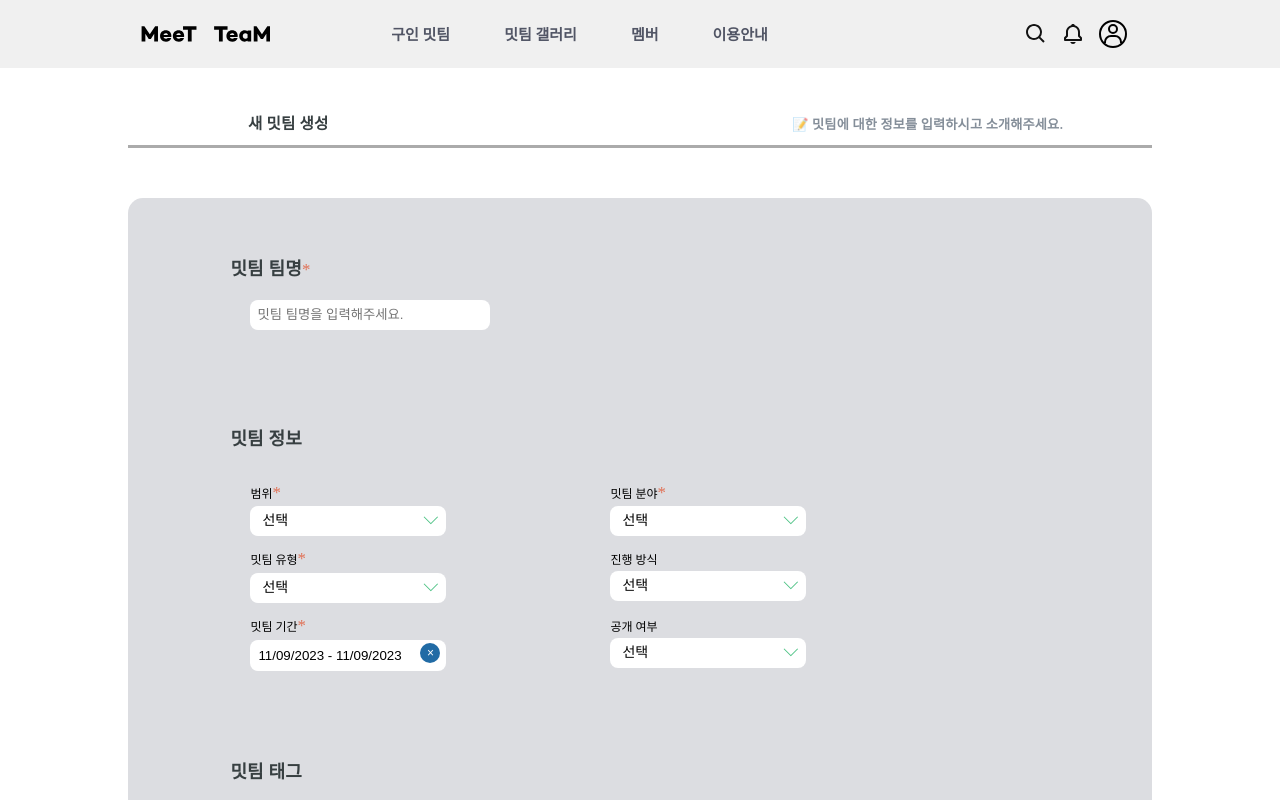
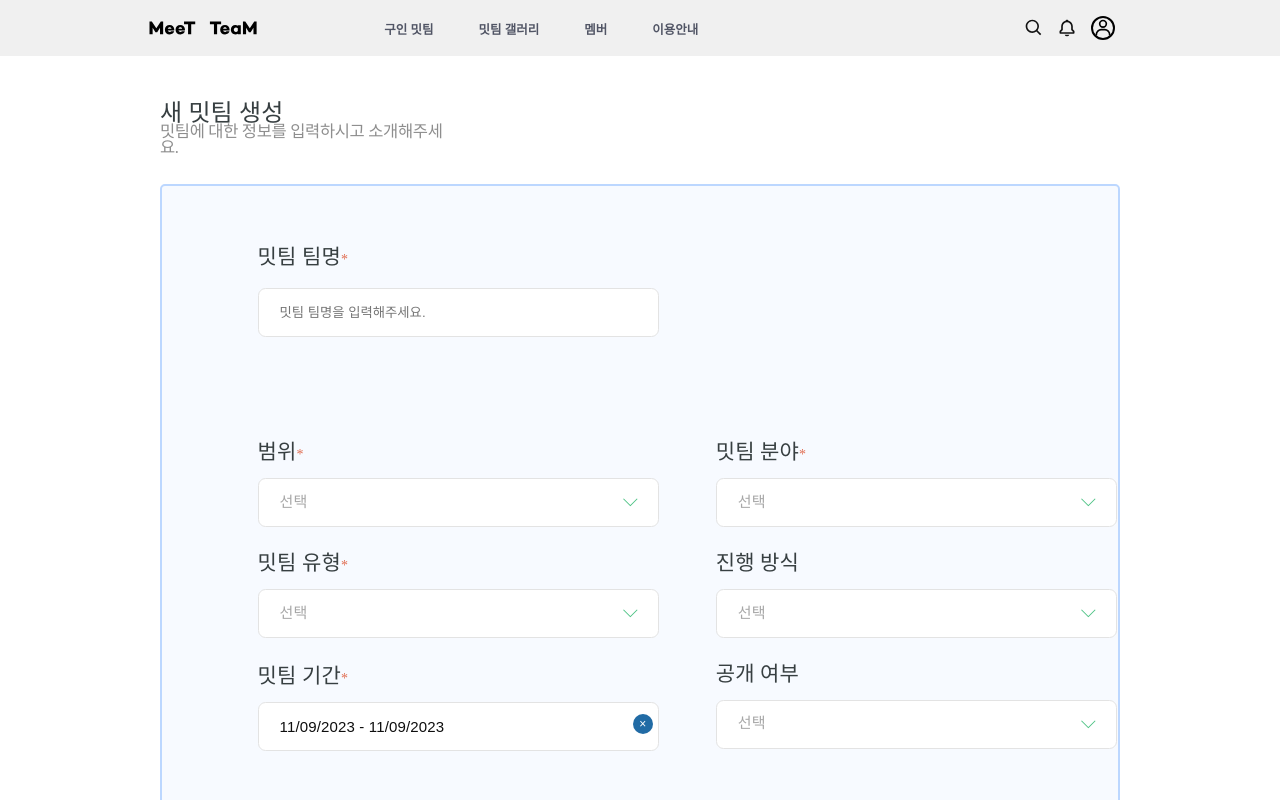
Before and after one commit to kimsuyeon0916/MeeTeam_FrontEnd, a React (Vite) app: page /create in a window 1280 px wide. Shown: the top 800 px of the page. Built offline with nearby package versions, Linux system fonts and the light colour scheme.

Commit message:
style: 밋팀정보 디자인 수정

```diff
--- a/src/components/Header/Header.styled.ts
+++ b/src/components/Header/Header.styled.ts
@@ -17,7 +17,7 @@ const Header = styled.div`
 		justify-content: flex-end;
 		align-items: center;
 		flex-shrink: 0;
-		margin-left: 11%;
+		margin-left: 14.88rem;
 		cursor: pointer;
 
 		.header__logo--bridge {
--- a/src/components/customSelect/CustomSelect.styled.ts
+++ b/src/components/customSelect/CustomSelect.styled.ts
@@ -6,40 +6,52 @@ interface ISelectOptionsProps {
 
 const CustomSelect = styled.div`
 	position: relative;
-	width: 100%;
-	padding: 8px;
-	border-radius: 8px;
-	background-color: #ffffff;
+	width: 40.125rem;
+	height: 4.875rem;
+	border-radius: 0.75rem;
+	border: 0.75px solid #e3e3e3;
+	background: #fff;
 	align-self: center;
 	margin-top: 5px;
 	cursor: pointer;
+	box-sizing: border-box;
 	&::before {
 		content: '⌵';
 		position: absolute;
-		top: 1px;
-		right: 8px;
+		top: 1rem;
+		right: 2rem;
 		color: #49c181;
 		font-size: 20px;
+		height: 100%;
 	}
 `;
 
 const Label = styled.label`
-	font-size: 14px;
-	margin-left: 4px;
+	display: flex;
+	align-items: center;
+	height: 100%;
+	margin-left: 2.1rem;
 	text-align: center;
+	color: #a7a7a7;
+	font-family: Apple SD Gothic Neo;
+	font-size: 1.5rem;
+	font-style: normal;
+	font-weight: 400;
+	line-height: 1.35rem; /* 90% */
+	letter-spacing: 0.015rem;
 `;
 
 const SelectOptions = styled.ul<ISelectOptionsProps>`
 	position: absolute;
 	list-style: none;
-	top: 36px;
+	top: 50px;
 	left: 0;
 	width: 100%;
 	overflow: hidden;
 	/* height: 90px; */
 	max-height: ${props => (props.show ? 'none' : '0')};
 	padding: 0;
-	border-radius: 8px;
+	border-radius: 0.75rem;
 	background-color: #fff;
 	color: #000;
 	z-index: 100;
--- a/src/components/dateSelect/DateSelect.styled.ts
+++ b/src/components/dateSelect/DateSelect.styled.ts
@@ -2,13 +2,28 @@ import styled from 'styled-components';
 
 const DateSelect = styled.div`
 	.date-picker {
-		width: 15rem;
-		padding: 8px;
+		width: 40.125rem;
+		height: 4.875rem;
+		padding: 1.8rem 0 1.8rem 2.1rem;
 		border-radius: 8px;
 		cursor: pointer;
-		border: none;
 		margin-top: 5px;
 		outline: none;
+		box-sizing: border-box;
+		border-radius: 0.75rem;
+		border: 0.75px solid #e3e3e3;
+		background: #fff;
+		color: #0e0e0e;
+		font-size: 1.5rem;
+		font-style: normal;
+		font-weight: 400;
+		line-height: 1.35rem; /* 90% */
+		letter-spacing: 0.015rem;
+	}
+
+	.react-datepicker-wrapper {
+		width: 40.125rem;
+		height: 4.875rem;
 	}
 `;
 
--- a/src/components/infoItem/InfoItem.tsx
+++ b/src/components/infoItem/InfoItem.tsx
@@ -1,4 +1,4 @@
-import { Dot, CustomSelect } from '..';
+import { Dot, CustomSelect, Subtitle } from '..';
 import DateSelect from '../dateSelect/DateSelect';
 import S from './InfoItem.styled';
 
@@ -11,7 +11,7 @@ interface IInfoItem {
 const InfoItem = (props: IInfoItem) => {
 	return (
 		<S.InfoItem>
-			<span>{props.title}</span>
+			<Subtitle>{props.title}</Subtitle>
 			{props.isDot === 'true' && <Dot />}
 			{props.title === '밋팀 기간' ? (
 				<DateSelect />
--- a/src/components/subtitle/Subtitle.styled.ts
+++ b/src/components/subtitle/Subtitle.styled.ts
@@ -1,13 +1,13 @@
 import styled from 'styled-components';
 
 const Subtitle = styled.span`
-	color: var(--light-black, #373f41);
-	font-family: Pretendard;
-	font-size: 1.5rem;
+	color: #373f41;
+	font-family: Apple SD Gothic Neo;
+	font-size: 2.1rem;
 	font-style: normal;
-	font-weight: 600;
-	line-height: 3.5rem; /* 200% */
-	letter-spacing: 0.0125rem;
+	font-weight: 400;
+	line-height: 4.2rem; /* 200% */
+	letter-spacing: 0.015rem;
 `;
 
 const S = { Subtitle };
--- a/src/globalStyle.css
+++ b/src/globalStyle.css
@@ -1,5 +1,5 @@
 html {
-	font-size: 75%;
+	font-size: 62.5%;
 }
 body,
 div,
--- a/src/pages/meeTeamCreatePage/MeeTeamCreatePage.styled.ts
+++ b/src/pages/meeTeamCreatePage/MeeTeamCreatePage.styled.ts
@@ -1,31 +1,31 @@
 import styled from 'styled-components';
 
 const MeeTeamCreatePage = styled.div`
-	width: 80%;
+	width: clamp(45%, 108rem, 75%);
 	margin: 0 auto;
 	margin-bottom: 30px;
 
 	.procedure {
 		height: 80px;
-		border-bottom: 3px solid #ababab;
 		display: flex;
-		justify-content: space-between;
-		align-items: flex-end;
-		padding: 0 5rem 0 10rem;
+		flex-direction: column;
+		justify-content: center;
+		align-items: flex-start;
 		box-sizing: border-box;
+		margin-top: 2.81rem;
 
 		.procedure__subtitle {
-			color: var(--light-black, #373f41);
-			font-family: Pretendard;
-			font-size: 1.3rem;
+			color: #373f41;
+			font-family: Apple SD Gothic Neo;
+			font-size: 2.4rem;
 			font-style: normal;
-			font-weight: 600;
-			line-height: 3.5rem;
-			letter-spacing: 0.0125rem;
+			font-weight: 400;
+			line-height: 4.2rem; /* 175% */
+			letter-spacing: 0.015rem;
 		}
 
 		.procedure__intro {
-			width: 25rem;
+			width: 30rem;
 			height: 2.25rem;
 			display: flex;
 			justify-content: flex-start;
@@ -34,21 +34,24 @@ const MeeTeamCreatePage = styled.div`
 			letter-spacing: 0.0125rem;
 
 			p {
-				font-family: Inter;
-				font-size: 1.1rem;
-				color: var(--light-black, #576574bb);
-				font-weight: 600;
+				color: #8e8e8e;
+				font-family: Apple SD Gothic Neo;
+				font-size: 1.65rem;
 				font-style: normal;
+				font-weight: 400;
+				line-height: 1.65rem; /* 100% */
+				letter-spacing: -0.033rem;
 			}
 		}
 	}
 
 	.wrapper {
-		background-color: #dcdde1;
-		margin-top: 50px;
-		border-radius: 15px;
+		margin-top: 2rem;
 		margin-bottom: 50px;
 		padding-bottom: 50px;
+		border-radius: 0.5rem;
+		border: 2px solid #bcd7ff;
+		background: #f7faff;
 
 		.container {
 			width: 80%;
@@ -59,15 +62,17 @@ const MeeTeamCreatePage = styled.div`
 			height: 100px;
 
 			.container__teamname-input {
-				padding: 10px 20px;
+				padding: 10px 0px;
 
 				input {
-					width: 20rem;
-					height: 2.5rem;
-					border-radius: 8px;
-					border: none;
+					width: 40.125rem;
+					height: 4.875rem;
+					flex-shrink: 0;
+					border-radius: 0.75rem;
+					border: 0.75px solid #e3e3e3;
+					background: #fff;
 					outline: none;
-					padding-left: 7px;
+					padding-left: 2.1rem;
 					box-sizing: border-box;
 				}
 			}
@@ -77,14 +82,14 @@ const MeeTeamCreatePage = styled.div`
 			margin-top: 70px;
 
 			.info-wrapper {
-				padding: 10px 20px;
+				padding: 10px 0px;
 			}
 
 			.container__info-select {
 				display: flex;
 				justify-content: flex-start;
 				align-items: center;
-				gap: 15rem;
+				gap: 30.82rem;
 				margin-top: 15px;
 			}
 		}
--- a/src/pages/meeTeamCreatePage/MeeTeamCreatePage.tsx
+++ b/src/pages/meeTeamCreatePage/MeeTeamCreatePage.tsx
@@ -34,7 +34,7 @@ const MeeTeamCreatePage = () => {
 			<div className='procedure'>
 				<div className='procedure__subtitle'>새 밋팀 생성</div>
 				<div className='procedure__intro'>
-					<p>📝 밋팀에 대한 정보를 입력하시고 소개해주세요.</p>
+					<p>밋팀에 대한 정보를 입력하시고 소개해주세요.</p>
 				</div>
 			</div>
 			<div className='wrapper'>
@@ -49,9 +49,9 @@ const MeeTeamCreatePage = () => {
 						</div>
 					</div>
 					<div className='container__info'>
-						<div>
+						{/* <div>
 							<Subtitle>{'밋팀 정보'}</Subtitle>
-						</div>
+						</div> */}
 						<div className='info-wrapper'>
 							<div className='container__info-select'>
 								<InfoItem isDot='true' title='범위' optionData={['교내', '교외']} />
```
